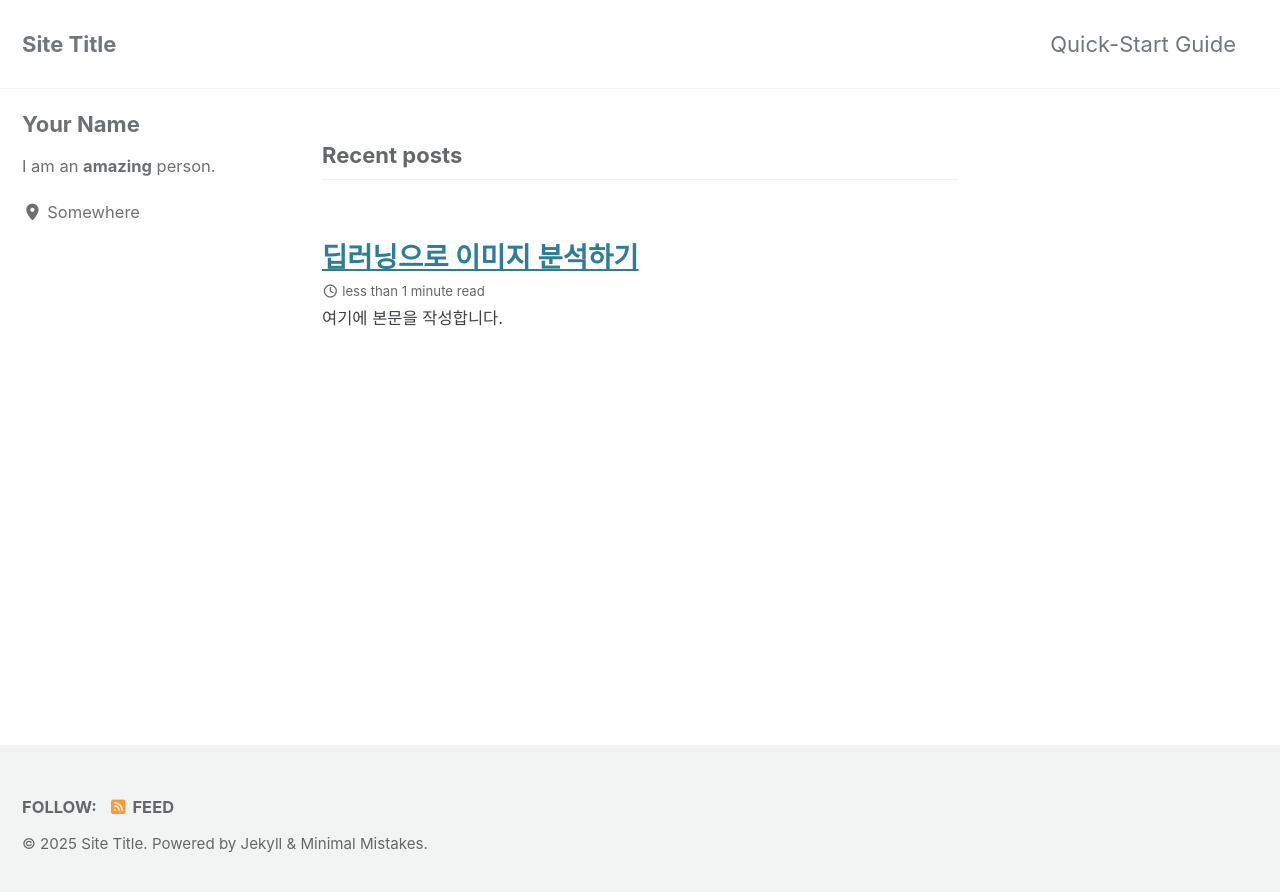
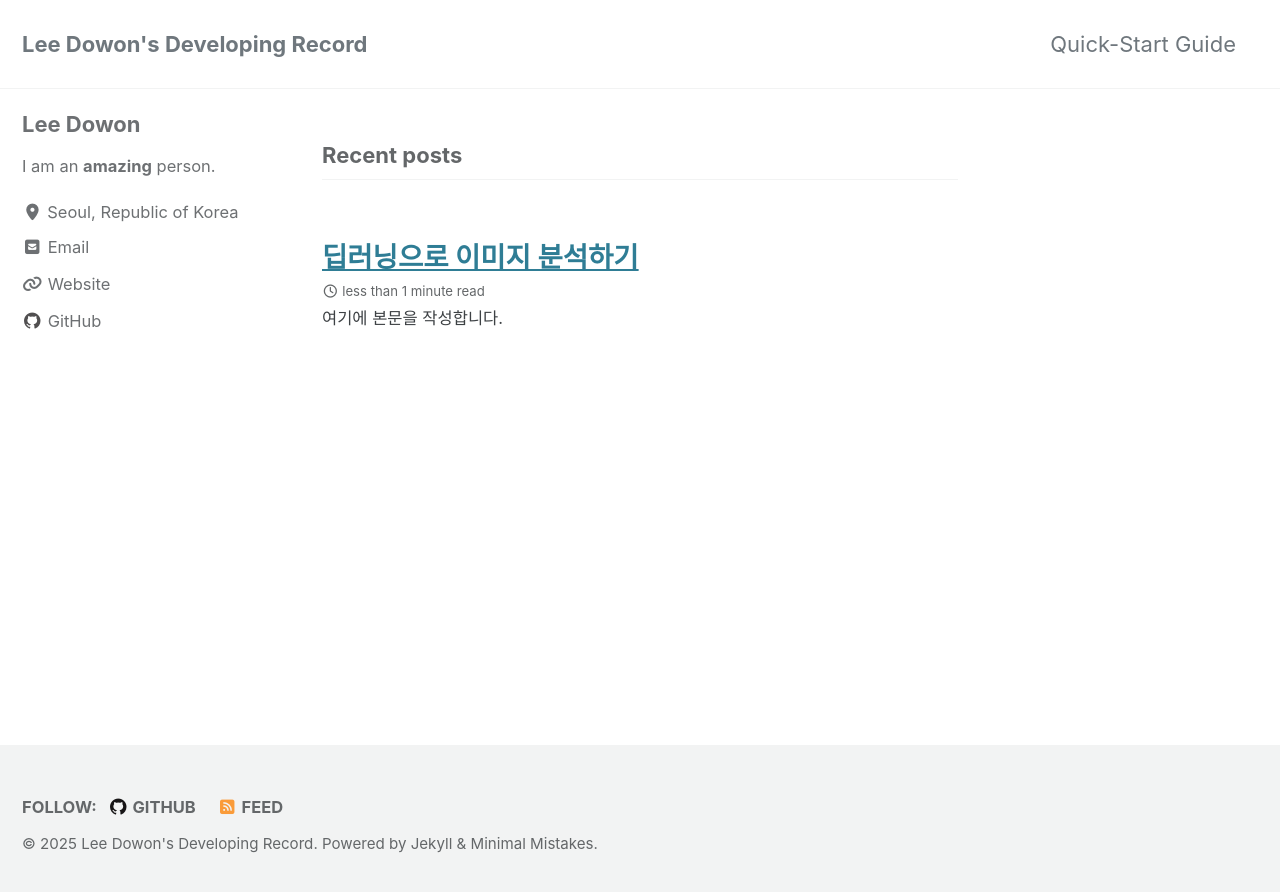
Before and after one commit to II-DW/II-DW.github.io, a Jekyll site: the page built from index.html, in a window 1280 px wide. Shown: the top 892 px of the page. Built offline with Jekyll 4.4.1, drawn with Linux system fonts in a browser that asks for light colours; cached includes are drawn as plain includes; the list of posts is cut into pages by our own code.

Commit message:
fixed: config.yml

```diff
--- a/_config.yml
+++ b/_config.yml
@@ -17,10 +17,10 @@ minimal_mistakes_skin    : "default" # "air", "aqua", "contrast", "dark", "dirt"
 # Site Settings
 locale                   : "en-US"
 rtl                      : # true, false (default) # turns direction of the page into right to left for RTL languages
-title                    : "Site Title"
+title                    : "Lee Dowon's Developing Record"
 title_separator          : "-"
 subtitle                 : # site tagline that appears below site title in masthead
-name                     : "Your Name"
+name                     : "Lee Dowon"
 description              : "An amazing website."
 url                      : # the base hostname & protocol for your site e.g. "https://mmistakes.github.io"
 baseurl                  : # the subpath of your site, e.g. "/blog"
@@ -113,18 +113,18 @@ analytics:
 
 # Site Author
 author:
-  name             : "Your Name"
+  name             : "Lee Dowon"
   avatar           : # path of avatar image, e.g. "/assets/images/bio-photo.jpg"
   bio              : "I am an **amazing** person."
-  location         : "Somewhere"
+  location         : "Seoul, Republic of Korea"
   email            :
   links:
     - label: "Email"
       icon: "fas fa-fw fa-envelope-square"
-      # url: "mailto:your.name@email.com"
+      url: "mailto:dowon206@cau.ac.kr"
     - label: "Website"
       icon: "fas fa-fw fa-link"
-      # url: "https://your-website.com"
+      url: "https://ii-dw.me"
     - label: "Twitter"
       icon: "fab fa-fw fa-twitter-square"
       # url: "https://twitter.com/"
@@ -133,7 +133,7 @@ author:
       # url: "https://facebook.com/"
     - label: "GitHub"
       icon: "fab fa-fw fa-github"
-      # url: "https://github.com/"
+      url: "https://github.com/II-DW"
     - label: "Instagram"
       icon: "fab fa-fw fa-instagram"
       # url: "https://instagram.com/"
@@ -149,7 +149,7 @@ footer:
       # url:
     - label: "GitHub"
       icon: "fab fa-fw fa-github"
-      # url:
+      url: https://github.com/II-DW
     - label: "GitLab"
       icon: "fab fa-fw fa-gitlab"
       # url:
```
